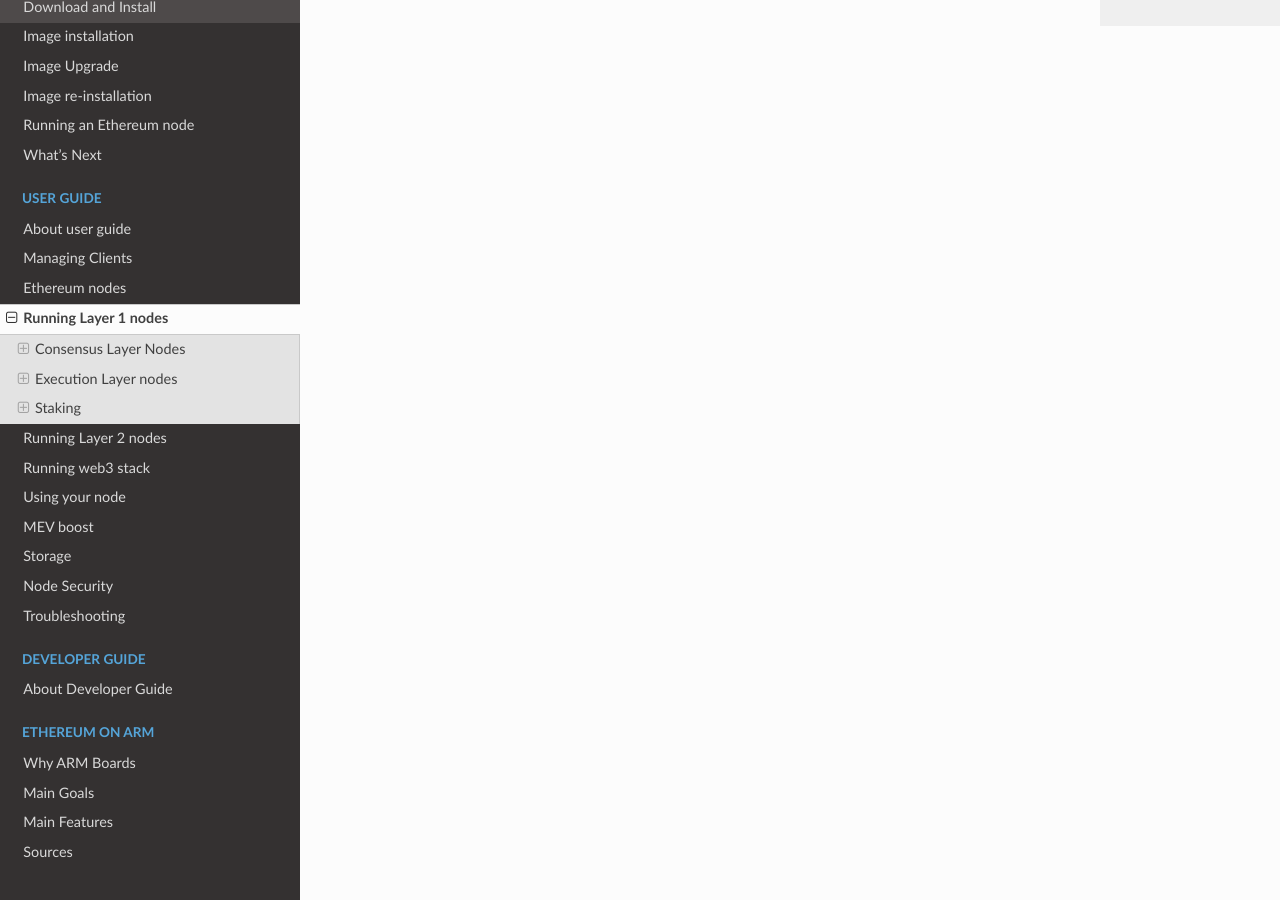
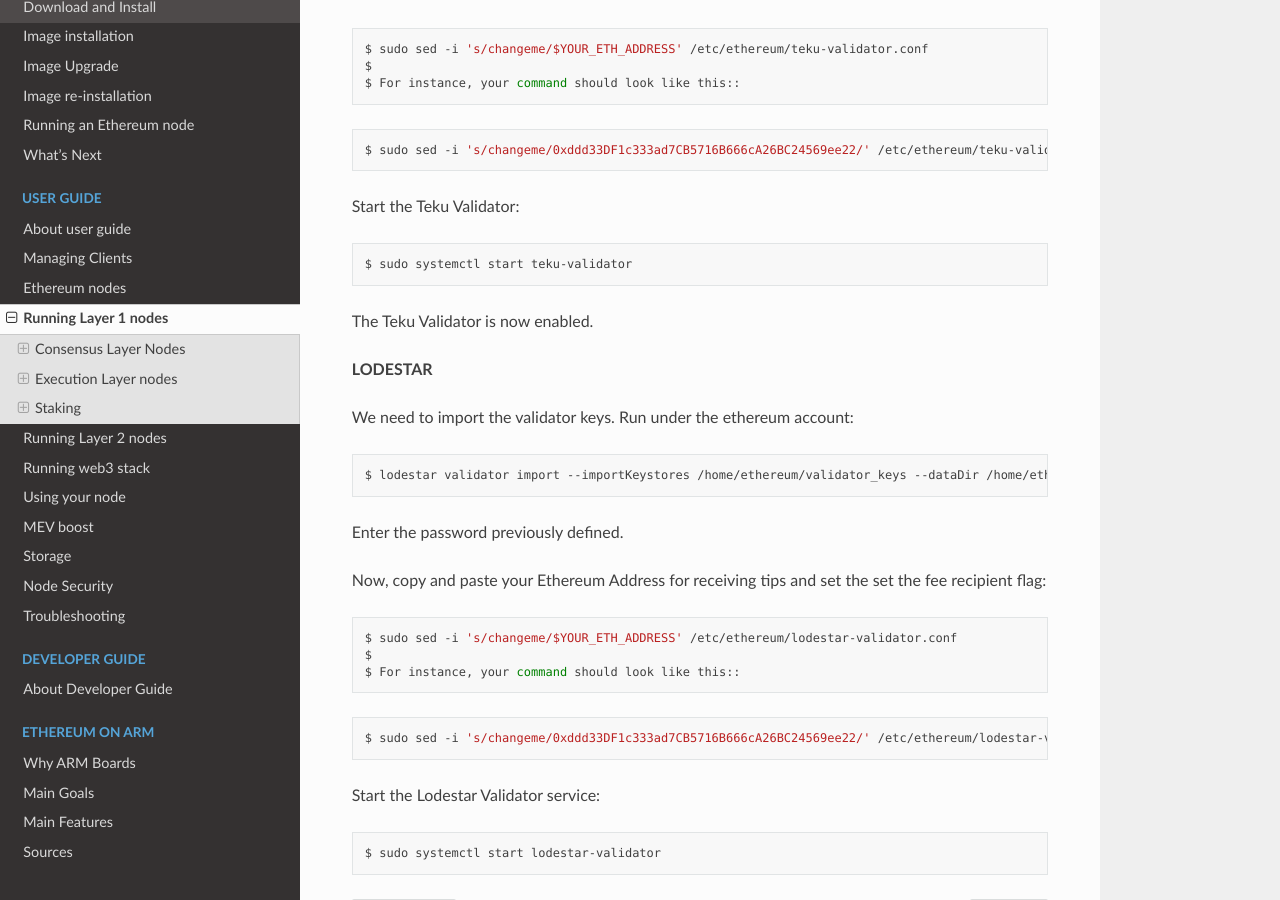
Before and after one commit to EOA-Blockchain-Labs/ethereumonarm, a Sphinx documentation site: the page built from docs/user-guide/running-l1-clients.rst, in a window 1280 px wide and 900 px high, scrolled down 13195 px. Built offline with Sphinx 7.4.7 and the Read the Docs theme 2.0.0, drawn with Linux system fonts in a browser that asks for light colours; some of the changed text lies outside the part shown.

Commit message:
Added Lodestar documentation

```diff
--- a/docs/user-guide/running-l1-clients.rst
+++ b/docs/user-guide/running-l1-clients.rst
@@ -213,6 +213,30 @@
   sudo systemctl start nimbus-beacon
 
 The Nimbus Beacon Chain is now started. Wait for it to get in sync. Choose an Execution Layer client and start it.
+
+Lodestar
+~~~~~~~~
+
+:guilabel:`Lodestar` is a full Consensus Layer client written in Type Script.
+
+.. csv-table::
+  :header: Systemd Services , Home Directory, Config File, Default TCP/UDP Port
+
+  `lodestar-beacon lodestar-validator`, `/home/ethereum/.lodestar`, `/etc/ethereum/lodestar-beacon.conf /etc/ethereum/lodestar-validator.conf`, `9000`
+
+1.- Port forwarding
+
+You need to open the 9000 port (both UDP and TCP)
+
+2.- Start the beacon chain
+
+Under the ethereum account, run:
+
+.. prompt:: bash $
+
+  sudo systemctl start lodestar-beacon
+
+The Lodestar beacon chain is now started. Wait for it to get in sync. Choose an Execution Layer client and start it.
 
 Execution Layer nodes
 ---------------------
@@ -624,3 +648,31 @@
   sudo systemctl start teku-validator
 
 The Teku Validator is now enabled.
+
+**LODESTAR**
+
+We need to import the validator keys. Run under the ethereum account:
+
+.. prompt:: bash $
+
+  lodestar validator import --importKeystores /home/ethereum/validator_keys --dataDir /home/ethereum/.lodestar
+
+Enter the password previously defined.
+
+Now, copy and paste your Ethereum Address for receiving tips and set the set the fee recipient flag:
+
+.. prompt:: bash $
+
+  sudo sed -i 's/changeme/$YOUR_ETH_ADDRESS' /etc/ethereum/lodestar-validator.conf
+
+  For instance, your command should look like this::
+
+.. prompt:: bash $
+
+  sudo sed -i 's/changeme/0xddd33DF1c333ad7CB5716B666cA26BC24569ee22/' /etc/ethereum/lodestar-validator.conf
+
+Start the Lodestar Validator service:
+
+.. prompt:: bash $
+
+  sudo systemctl start lodestar-validator
```
